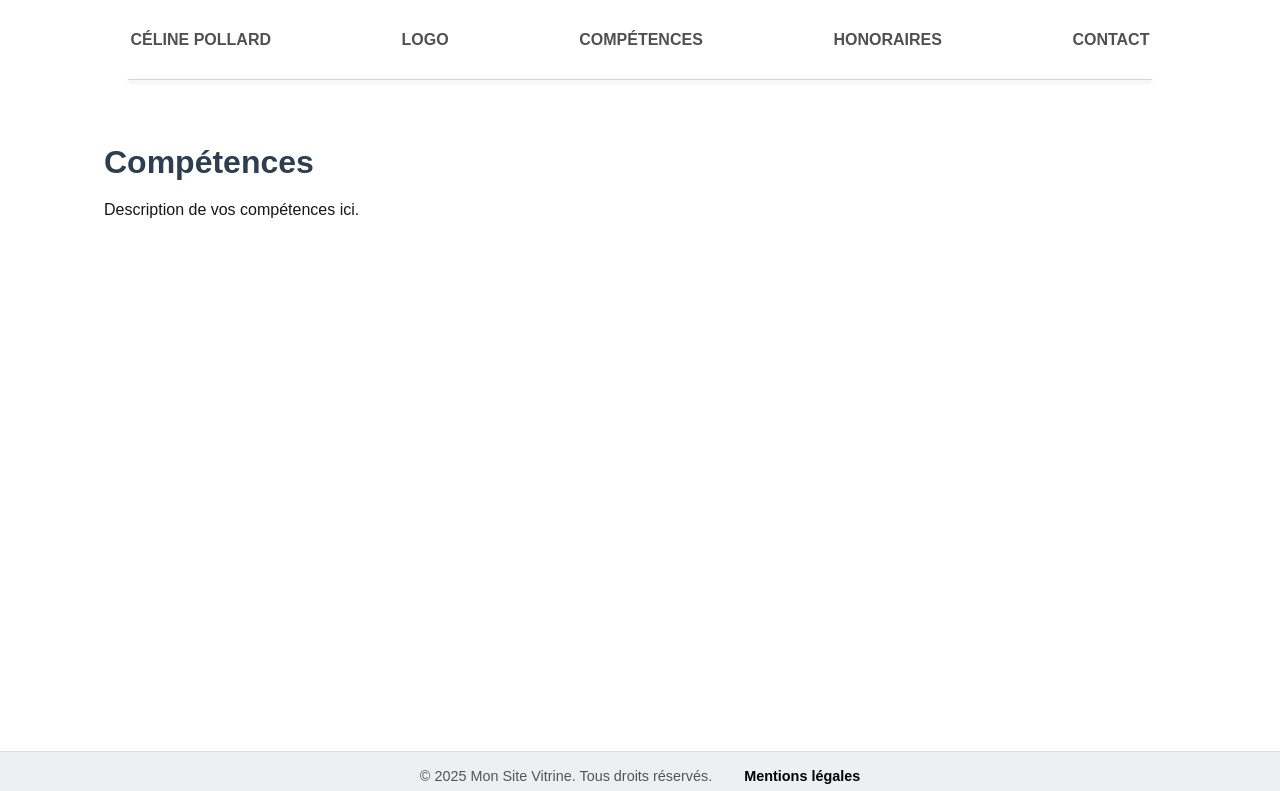
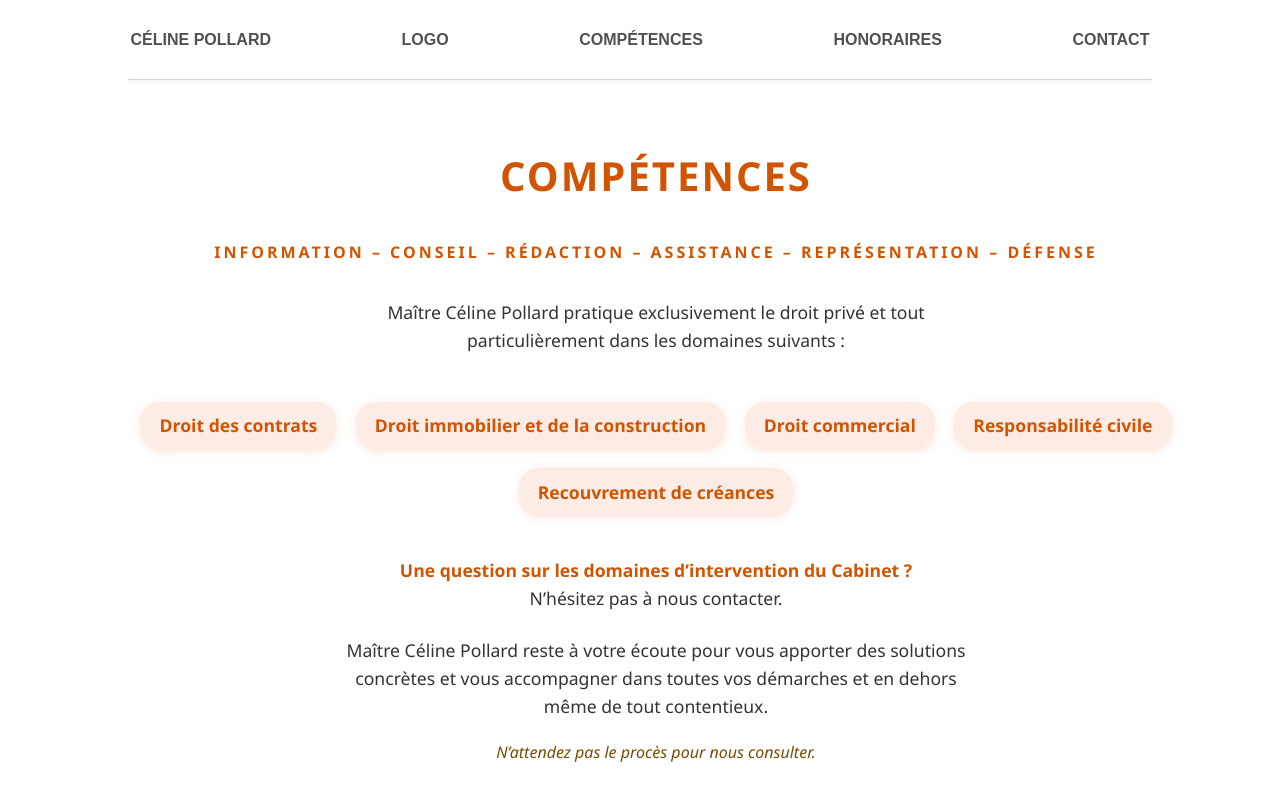
Before and after one commit to e-hainaux/celine-pollard, a Next.js app: page /skills in a window 1280 px wide. Shown: the top 791 px of the page. Built offline with nearby package versions, Linux system fonts and the light colour scheme.

Commit message:
feat skills text integration

```diff
--- a/app/skills/page.js
+++ b/app/skills/page.js
@@ -2,9 +2,59 @@ import styles from "../../styles/skills.module.css";
 
 export default function SkillsPage() {
   return (
-    <div className={styles.container}>
+    <main className={styles.main}>
       <h1 className={styles.title}>Compétences</h1>
-      <p className={styles.text}>Description de vos compétences ici.</p>
-    </div>
+
+      <p className={styles.keywords}>
+        INFORMATION – CONSEIL – RÉDACTION – ASSISTANCE – REPRÉSENTATION –
+        DÉFENSE
+      </p>
+
+      <p className={styles.intro}>
+        Maître Céline Pollard pratique exclusivement le droit privé et tout
+        particulièrement dans les domaines suivants :
+      </p>
+
+      <ul className={styles.domainsList}>
+        <li className={styles.domainItem}>Droit des contrats</li>
+        <li className={styles.domainItem}>
+          Droit immobilier et de la construction
+        </li>
+        <li className={styles.domainItem}>Droit commercial</li>
+        <li className={styles.domainItem}>Responsabilité civile</li>
+        <li className={styles.domainItem}>Recouvrement de créances</li>
+      </ul>
+
+      <p className={styles.contactPrompt}>
+        <strong className={styles.highlight}>
+          Une question sur les domaines d’intervention du Cabinet ?
+        </strong>
+        <br />
+        N’hésitez pas à nous contacter.
+      </p>
+
+      <p className={styles.detail}>
+        Maître Céline Pollard reste à votre écoute pour vous apporter des
+        solutions concrètes et vous accompagner dans toutes vos démarches et en
+        dehors même de tout contentieux.
+      </p>
+
+      <p className={styles.emphasis}>
+        <em>N’attendez pas le procès pour nous consulter.</em>
+      </p>
+
+      <p className={styles.detail}>
+        Maître Céline Pollard vous informe et vous conseille sur vos droits et
+        obligations. Elle vous assiste aussi dans toute tentative de règlement
+        amiable de vos litiges pour parvenir à un résultat qui puisse vous
+        satisfaire.
+      </p>
+
+      <p className={styles.detail}>
+        Le Cabinet se charge également de la rédaction d’actes juridiques et
+        plus généralement vos correspondances, qu’elles soient contentieuses ou
+        non.
+      </p>
+    </main>
   );
 }
--- a/styles/skills.module.css
+++ b/styles/skills.module.css
@@ -1,13 +1,117 @@
-.container {
-  padding: 2rem;
+.main {
+  display: flex;
+  flex-direction: column;
+  justify-content: center;
+  align-items: center;
+  width: 100%;
+  margin: 2rem 1rem;
+  padding: 0 1.5rem;
+  font-family: "Segoe UI", Tahoma, Geneva, Verdana, sans-serif;
+  color: #333333;
+  line-height: 1.6;
+  background-color: #fff;
 }
 
 .title {
-  font-size: 2rem;
+  font-size: 2.5rem;
+  font-weight: 700;
+  color: #d35400; /* orange foncé */
   margin-bottom: 1rem;
-  color: #2c3e50;
+  text-align: center;
+  text-transform: uppercase;
+  letter-spacing: 2px;
 }
 
-.text {
-  line-height: 1.6;
+.keywords {
+  font-weight: 600;
+  color: #d35400; /* orange foncé */
+  text-align: center;
+  margin: 1rem 0 2rem 0;
+  font-size: 1rem;
+  letter-spacing: 3px;
 }
+
+.intro {
+  font-size: 1.1rem;
+  max-width: 650px;
+  margin: 0 auto 1.5rem auto;
+  text-align: center;
+}
+
+.domainsList {
+  list-style-type: none;
+  padding-left: 0;
+  margin: 1.5rem 0 2.5rem 0;
+  display: flex;
+  flex-wrap: wrap;
+  justify-content: center;
+  gap: 1.2rem;
+}
+
+.domainItem {
+  background-color: #fdece6; /* très clair orange */
+  color: #d35400;
+  font-weight: 600;
+  font-size: 1.1rem;
+  padding: 0.6rem 1.2rem;
+  border-radius: 20px;
+  box-shadow: 0 2px 8px rgba(211, 84, 0, 0.15);
+  transition: background-color 0.3s ease;
+}
+
+.domainItem:hover {
+  background-color: #d35400;
+  color: #fff;
+  cursor: default;
+}
+
+.contactPrompt {
+  font-size: 1.1rem;
+  max-width: 650px;
+  margin: 0 auto 1.5rem auto;
+  text-align: center;
+}
+
+.highlight {
+  color: #d35400;
+  font-weight: 700;
+}
+
+.detail {
+  font-size: 1.1rem;
+  max-width: 650px;
+  margin: 0 auto 1.25rem auto;
+  text-align: center;
+}
+
+.emphasis {
+  font-style: italic;
+  color: #7a4a02; /* légèrement plus foncé */
+  text-align: center;
+  max-width: 650px;
+  margin: 0 auto 1.25rem auto;
+}
+
+@media (max-width: 600px) {
+  .title {
+    font-size: 2rem;
+  }
+  .keywords {
+    font-size: 0.9rem;
+    letter-spacing: 1.5px;
+  }
+  .domainsList {
+    flex-direction: column;
+    align-items: center;
+  }
+  .domainItem {
+    width: 100%;
+    text-align: center;
+  }
+  .intro,
+  .contactPrompt,
+  .detail,
+  .emphasis {
+    font-size: 1rem;
+  }
+}
```
